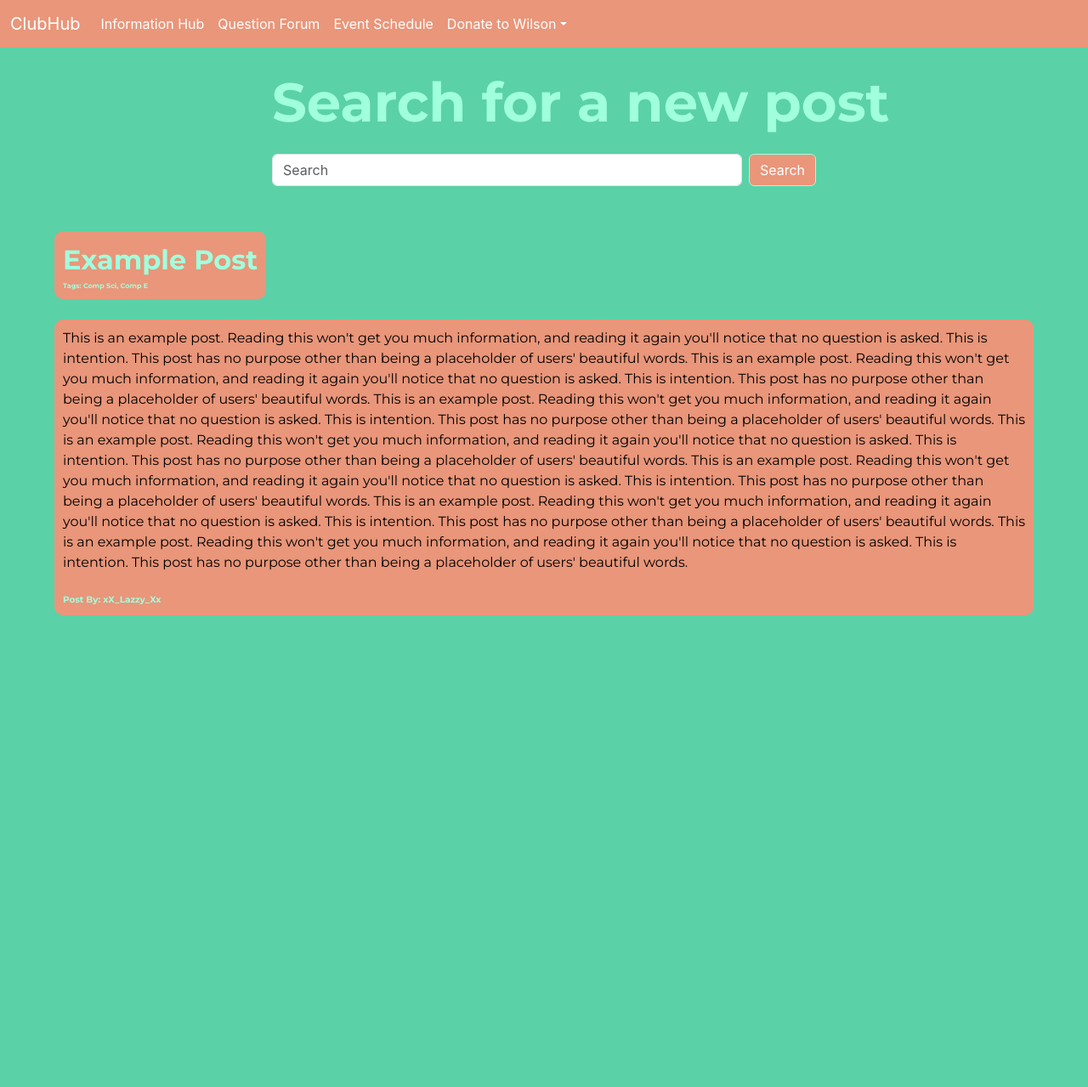
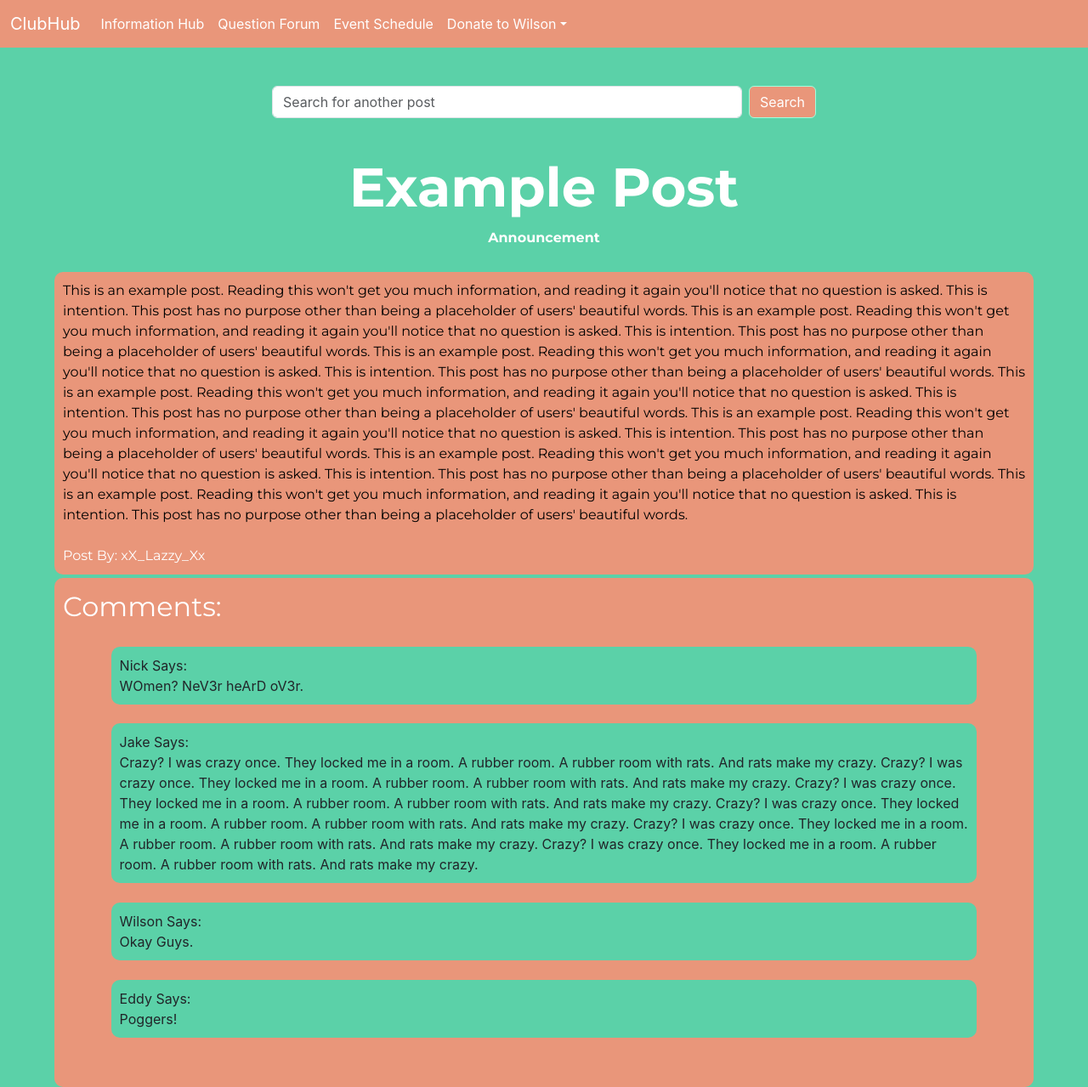
Before and after one commit to WilsonGoins/ClubHub, a React (Create React App) app in the folder React/clubhub/: page /post in a window 1280 px wide. Shown: the whole page at 85% size. Before the commit the page ends 800 px from the top, so only its background shows below. Built offline with nearby package versions, Linux system fonts and the light colour scheme.

Commit message:
Brought Post Page closer to completion
lacking full comment compatability

```diff
--- a/React/clubhub/src/PostPage/PostPage.css
+++ b/React/clubhub/src/PostPage/PostPage.css
@@ -10,60 +10,44 @@ body {
 .PP-search-bar {
     position: absolute;
     width: 50%;
-    top: 25%;
+    top: 15%;
     left: 50%;
     transform: translate(-50%, -50%);
 }
 
-.PP-header-container {
-    position: absolute;
-    top: 15%;
-    width: 70%;
-    left: 60%;
-    transform: translate(-50%, -50%);
-}
-
-.PP-header-text {
-    font-family: 'Montserrat';
-    font-size: 400%;
-    font-weight: bold;
-    color: #A0FFDD;
-}
-
 .PP-title-container {
     position: absolute;
-    top: 34%;
-    left: 5%;
-    border-radius: 10px;
-    padding: 10px;
-    background-color: darksalmon;
+    top: 29%;
+    left: 50%;
+    text-align: center;
+    transform: translate(-50%, -50%);
 }
 
 .PP-title-text {
     font-family: 'Montserrat';
-    font-size: 200%;
+    font-size: 400%;
     font-weight: bold;
-    color: #A0FFDD;
+    color: white;
 }
 
 .PP-user-text {
     font-family: 'Montserrat';
-    font-size: 65%;
-    font-weight: bold;
-    color: #A0FFDD;
+    font-size: 100%;
+    color: white;
 }
 
-.PP-tag-text {
+.PP-forum-text {
     font-family: 'Montserrat';
-    font-size: 50%;
+    font-size: 100%;
     font-weight: bold;
-    color: #A0FFDD;
+    color: white;
 }
 
 .PP-post-container {
     position: absolute;
     width: 90%;
-    top: 47%;
+
+    top: 40%;
     left: 5%;
     border-radius: 10px;
     padding: 10px;
@@ -76,18 +60,28 @@ body {
     color: black;
 }
 
-.PP-comment-container {
+.PP-comment-section-container {
     position: absolute;
     width: 90%;
-    top: 60%;
+    top: 85%;
     left: 5%;
     border-radius: 10px;
     padding: 10px;
     background-color: darksalmon;
 }
 
-.IH-comment-head-container {
+.PP-comment-title-text {
+    font-family: 'Montserrat';
+    font-size: 200%;
+    color: white;
+}
+
+.PP-comment-container {
     position: relative;
-    margin-top: 2.5%;
-
+    margin-top: 2%;
+    width: 90%;
+    left: 5%;
+    border-radius: 10px;
+    padding: 10px;
+    background-color: #5bd1a8;
 }
--- a/React/clubhub/src/PostPage/PostPage.js
+++ b/React/clubhub/src/PostPage/PostPage.js
@@ -6,7 +6,7 @@ import "./PostPage.css"
 const PostPage = () => {
     const [searchHovered, setSearchHovered] = useState(false);
     const [postUser, setPostUser] = useState("");
-    const [postTags, setPostTags] = useState("");
+    const [postForum, setPostForum] = useState("");
     const [postTitle, setPostTitle] = useState("");
     const [postText, setPostText] = useState("");
     const navItemStyle = {
@@ -28,9 +28,9 @@ const PostPage = () => {
         const title = "Example Post"
         setPostTitle(title);
     };
-    const getPostTags = () => {
-        const tags = "Comp Sci, Comp E"
-        setPostTags(tags);
+    const getPostForum = () => {
+        const forum = "Announcement"
+        setPostForum(forum);
     };
     const getPostUser = () => {
         const user = "xX_Lazzy_Xx"
@@ -42,7 +42,7 @@ const PostPage = () => {
     };
     useEffect(() => {
         getPostTitle();
-        getPostTags();
+        getPostForum();
         getPostUser();
         getPostText();
     }, []);
@@ -52,24 +52,17 @@ const PostPage = () => {
             <Navbar/>
 
             <form class="d-flex PP-search-bar" role="search">
-                <input class="form-control me-2" type="search" placeholder="Search" aria-label="Search" />
+                <input class="form-control me-2" type="search" placeholder="Search for another post" aria-label="Search" />
                 <button class="btn btn-outline-success  NVB-text-color" type="submit" style={navItemStyle} onMouseEnter={handleSearchHover} onMouseLeave={handleSearchMouseLeave}>Search</button>
             </form>
-
-            <div className="PP-header-container">
-                <div className="PP-header-text">
-                    Search for a new post
-                </div>
-            </div>
 
             <div className="PP-title-container">
                 <div className="PP-title-text">
                     {postTitle}
                 </div>
-                <div className="PP-tag-text">
-                    Tags: {postTags}
+                <div className="PP-forum-text">
+                    {postForum}
                 </div>
-
             </div>
 
             <div className="PP-post-container">
@@ -83,6 +76,33 @@ const PostPage = () => {
                 </div>
             </div>
 
+            <div className="PP-comment-section-container">
+                <div className="PP-comment-title-text">
+                    Comments:
+                </div>
+                <div className="PP-comment-container">
+                    Nick Says:
+                    <br />
+                    WOmen? NeV3r heArD oV3r.
+                </div>
+                <div className="PP-comment-container">
+                    Jake Says:
+                    <br />
+                    Crazy? I was crazy once. They locked me in a room. A rubber room. A rubber room with rats. And rats make my crazy. Crazy? I was crazy once. They locked me in a room. A rubber room. A rubber room with rats. And rats make my crazy. Crazy? I was crazy once. They locked me in a room. A rubber room. A rubber room with rats. And rats make my crazy. Crazy? I was crazy once. They locked me in a room. A rubber room. A rubber room with rats. And rats make my crazy. Crazy? I was crazy once. They locked me in a room. A rubber room. A rubber room with rats. And rats make my crazy. Crazy? I was crazy once. They locked me in a room. A rubber room. A rubber room with rats. And rats make my crazy.
+                </div>
+                <div className="PP-comment-container">
+                    Wilson Says:
+                    <br />
+                    Okay Guys.
+                </div>
+                <div className="PP-comment-container">
+                    Eddy Says:
+                    <br />
+                    Poggers!
+                </div>
+                <br />
+                <br />
+            </div>
         </div>
     )
 }
```
